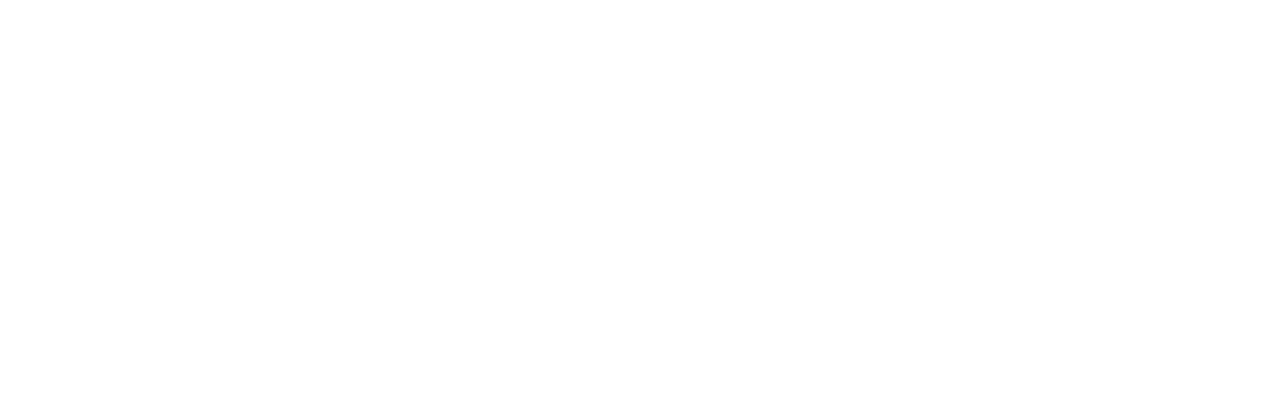
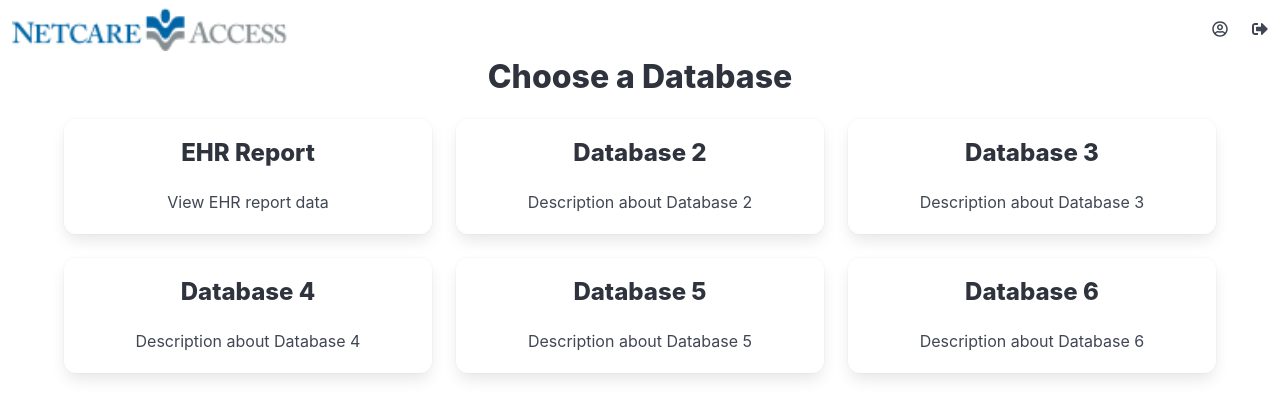
Before and after one commit to cfgcolumbus24/Team-18, a React (Create React App) app in the folder client/: page /dashboard in a window 1280 px wide. Before the commit this address had no page. Shown: the top 418 px of the page. Built offline with nearby package versions, Linux system fonts and the light colour scheme.

Commit message:
add page to select database

```diff
--- a/client/src/App.js
+++ b/client/src/App.js
@@ -3,6 +3,7 @@
 import {BrowserRouter, Routes, Route} from 'react-router-dom'
 import Login from './pages/Login';
 
+import Dashboard from './pages/Dashboard';
 import Home from './pages/Home';
 import Analytics from './pages/Analytics';
 import HardcodedChart from './pages/datavisual';
@@ -16,6 +17,7 @@
 
           <Route path='/' element={<Login />}/>
           <Route path='/home' element={<Home />}/>
+          <Route path='/dashboard' element={<Dashboard />}/>
           <Route path='/analytics' element={<Analytics />}/>
           <Route path='/report' element={<Report />}/>
           <Route path='/datavisual' element={<HardcodedChart />} /> {/* Corrected casing */}
--- /dev/null
+++ b/client/src/pages/Dashboard.js
@@ -0,0 +1,72 @@
+import React from 'react';
+import { useNavigate } from 'react-router-dom';
+import 'bulma/css/bulma.min.css';
+import Navbar from '../components/Navbar';
+
+const DatabaseSelector = () => {
+   const navigate = useNavigate();
+
+   const handleHomeClick = () => {
+       navigate("/home");
+   };
+
+   return (
+       <>
+           <Navbar />
+           <div className="container">
+               <h1 className="title is-3 has-text-centered">Choose a Database</h1>
+               <div className="columns is-multiline">
+                   {/* EHR Database Tile */}
+                   <div className="column is-one-third">
+                       <div className="box has-text-centered" onClick={handleHomeClick} style={{ cursor: 'pointer' }}>
+                           <h2 className="title is-4">EHR Report</h2>
+                           <p>View EHR report data</p>
+                       </div>
+                   </div>
+
+                   {/* Database Tile 2 */}
+                   <div className="column is-one-third">
+                       <div className="box has-text-centered">
+                           <h2 className="title is-4">Database 2</h2>
+                           <p>Description about Database 2</p>
+                       </div>
+                   </div>
+
+                   {/* Database Tile 3 */}
+                   <div className="column is-one-third">
+                       <div className="box has-text-centered">
+                           <h2 className="title is-4">Database 3</h2>
+                           <p>Description about Database 3</p>
+                       </div>
+                   </div>
+
+                   {/* Database Tile 4 */}
+                   <div className="column is-one-third">
+                       <div className="box has-text-centered">
+                           <h2 className="title is-4">Database 4</h2>
+                           <p>Description about Database 4</p>
+                       </div>
+                   </div>
+
+                   {/* Database Tile 5 */}
+                   <div className="column is-one-third">
+                       <div className="box has-text-centered">
+                           <h2 className="title is-4">Database 5</h2>
+                           <p>Description about Database 5</p>
+                       </div>
+                   </div>
+
+                   {/* Database Tile 6 */}
+                   <div className="column is-one-third">
+                       <div className="box has-text-centered">
+                           <h2 className="title is-4">Database 6</h2>
+                           <p>Description about Database 6</p>
+                       </div>
+                   </div>
+               </div>
+           </div>
+       </>
+   );
+};
+
+export default DatabaseSelector;
--- a/client/src/pages/Login.js
+++ b/client/src/pages/Login.js
@@ -13,7 +13,7 @@
 
     // Validation for demo
     if (email === 'user@example.com' && password === 'password123') {
-      navigate('/home');
+      navigate('/dashboard');
     } else {
       setError('Invalid email or password');
     }
```
